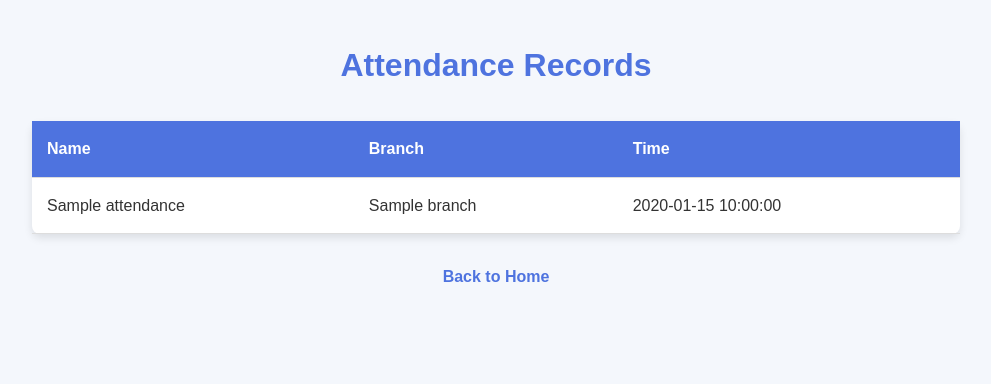
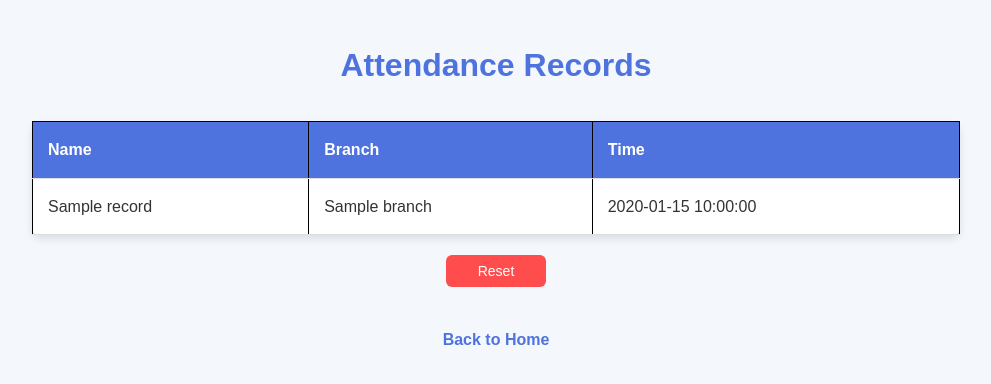
Before and after one commit to Abhinav-Sharmaaaa/Face-Recognition-Attendance-App, a Flask app: template templates/present.html in a window 1280 px wide. Shown: the top 384 px of the page, without its empty margins (144-1135 px from the left). Run offline with Flask 3, Linux system fonts and the light colour scheme; the template is opened without the code that fills it: most values are stand-ins (such as "Sample title", 1, 10 or a date in 2020); some libraries are stand-ins or nearby versions.

Commit message:
Fixed token mismatch on registration and marking the attendance

```diff
--- a/app.py
+++ b/app.py
@@ -1,75 +1,54 @@
 from flask import Flask, render_template, request, redirect, url_for, jsonify
 import requests
 import os
-import json
 from datetime import datetime
-from apscheduler.schedulers.background import BackgroundScheduler
 from PIL import Image
 import io
-import pyimgur
-from io import BytesIO
+import logging
+from dotenv import load_dotenv
+from flask_pymongo import PyMongo
+
+# Load environment variables
+load_dotenv()
+
+# Configure logging
+logging.basicConfig(level=logging.DEBUG)
+pymongo_logger = logging.getLogger('pymongo')
+pymongo_logger.setLevel(logging.WARNING)  # Suppress pymongo debug logs
 
 app = Flask(__name__)
 app.config['UPLOAD_FOLDER'] = './static/uploads'
 app.secret_key = 'your_secret_key'
 
+# MongoDB configuration
+app.config['MONGO_URI'] = os.environ.get('MONGO_URI')
+mongo = PyMongo(app)
+
 IMGUR_CLIENT_ID = '068bd6a3c24e96a'
 FACEPP_API_KEY = 'd3exJQVyMXEhVRT-imjnp-GOPetfs6x1'
 FACEPP_API_SECRET = 'pKC4ipn-73qLoaFD7fnK_t4jLjWKaM2q'
-FACEPP_FACESET_TOKEN = '4ee329037a47d8ac0e5d2a85ed496126'
-
-# Initialize storage files
-STUDENTS_FILE = 'students.json'
-ATTENDANCE_FILE = 'attendance.json'
-
-# Utility functions
-def load_data(file_path):
-    if not os.path.exists(file_path):
-        # Create an empty dictionary in the file if it doesn't exist
-        with open(file_path, 'w') as f:
-            json.dump({}, f)
-        return {}
-
-    with open(file_path, 'r') as f:
-        try:
-            data = json.load(f)
-            # Ensure the data is a dictionary
-            if not isinstance(data, dict):
-                data = {}
-            return data
-        except json.JSONDecodeError:
-            # Reset to an empty dictionary if JSON is invalid
-            with open(file_path, 'w') as f:
-                json.dump({}, f)
-            return {}
-
-def save_data(file, data):
-    with open(file, 'w') as f:
-        json.dump(data, f, indent=4)
+FACEPP_FACESET_TOKEN = '4ee329037a47d8ac0e5d2a85ed496126'  # Ensure this is correctly created in Face++
 
 def compress_image(image_path, max_size=(1024, 1024)):
-    """Compress the image to a reasonable size before saving."""
+    """Compress image before saving."""
     img = Image.open(image_path)
     img.thumbnail(max_size)
 
-    # Ensure the directory exists before saving the image
+    # Ensure directory exists
     compressed_image_dir = os.path.dirname(image_path)
     if not os.path.exists(compressed_image_dir):
         os.makedirs(compressed_image_dir)
 
-    # Construct the path for the compressed image
+    # Construct compressed image path
     base_filename, ext = os.path.splitext(image_path)
     compressed_image_path = base_filename + '_compressed' + ext
 
     img.save(compressed_image_path, optimize=True, quality=85)
     return compressed_image_path
 
-import requests
-
 def upload_to_imgur(image_file):
-    headers = {
-        'Authorization': f'Client-ID {IMGUR_CLIENT_ID}'
-    }
+    """Uploads an image to Imgur and returns the image URL."""
+    headers = {'Authorization': f'Client-ID {IMGUR_CLIENT_ID}'}
     response = requests.post(
         'https://api.imgur.com/3/image',
         headers=headers,
@@ -81,25 +60,19 @@
     else:
         raise Exception(f"Imgur upload failed: {response.status_code} - {response.text}")
 
-# Initialize files
-students = load_data(STUDENTS_FILE)
-attendance = load_data(ATTENDANCE_FILE)
-
-# Initialize the scheduler
-scheduler = BackgroundScheduler()
-
-def reset_attendance():
-    """This function resets the attendance data at midnight."""
-    global attendance
-    attendance = {}  # Reset the attendance dictionary
-    save_data(ATTENDANCE_FILE, attendance)
-    print("Attendance reset at midnight")
-
-# Schedule the reset task to run every day at midnight
-scheduler.add_job(func=reset_attendance, trigger='cron', hour=0, minute=0)
-
-# Start the scheduler
-scheduler.start()
+def add_face_to_faceset(face_token):
+    """Adds a face token to the Face++ FaceSet."""
+    response = requests.post(
+        'https://api-us.faceplusplus.com/facepp/v3/faceset/addface',
+        data={
+            'api_key': FACEPP_API_KEY,
+            'api_secret': FACEPP_API_SECRET,
+            'faceset_token': FACEPP_FACESET_TOKEN,
+            'face_tokens': face_token
+        }
+    )
+    result = response.json()
+    logging.debug(f"FaceSet add response: {result}")
 
 @app.route('/')
 def index():
@@ -115,17 +88,22 @@
         if not photo:
             return "Photo is required!", 400
 
+        # Check if uploaded file is an image
+        if not photo.content_type.startswith('image/'):
+            return "Uploaded file is not an image!", 400
+
         # Save photo locally
         photo_path = os.path.join(app.config['UPLOAD_FOLDER'], photo.filename)
         photo.save(photo_path)
 
-        # Compress the image before uploading
+        # Compress image before uploading
         compressed_photo_path = compress_image(photo_path)
 
-        # Upload to Imgur
-        imgur_link = upload_to_imgur(compressed_photo_path)
+        # Upload compressed image to Imgur
+        with open(compressed_photo_path, 'rb') as image_file:
+            imgur_link = upload_to_imgur(image_file)
 
-        # Register face with Face++ API
+        # Detect face with Face++ API
         with open(compressed_photo_path, 'rb') as image_file:
             response = requests.post(
                 'https://api-us.faceplusplus.com/facepp/v3/detect',
@@ -138,116 +116,28 @@
             return "No face detected in the image!", 400
 
         face_token = face_data['faces'][0]['face_token']
+        logging.debug(f"Registered face token: {face_token}")
 
         # Add face to FaceSet
-        requests.post(
-            'https://api-us.faceplusplus.com/facepp/v3/faceset/addface',
-            data={
-                'api_key': FACEPP_API_KEY,
-                'api_secret': FACEPP_API_SECRET,
-                'faceset_token': FACEPP_FACESET_TOKEN,
-                'face_tokens': face_token
-            }
-        )
+        add_face_to_faceset(face_token)
 
-        # Save student data
-        students[name] = {'branch': branch, 'photo': imgur_link, 'face_token': face_token}
-        save_data(STUDENTS_FILE, students)
+        # Save student data to MongoDB
+        new_student = {
+            'name': name,
+            'branch': branch,
+            'photo': imgur_link,
+            'face_token': face_token
+        }
+        mongo.db.students.insert_one(new_student)
 
         return redirect(url_for('index'))
     return render_template('register.html')
 
-@app.route('/edit_student/<name>', methods=['GET', 'POST'])
-def edit_student(name):
-    if name not in students:
-        return "Student not found!", 404
-
-    student_data = students[name]
-
-    if request.method == 'POST':
-        new_name = request.form['name']
-        new_branch = request.form['branch']
-        new_photo = request.files['photo']
-
-        if new_photo:
-            # Save the new photo
-            photo_path = os.path.join(app.config['UPLOAD_FOLDER'], new_photo.filename)
-            new_photo.save(photo_path)
-
-            # Compress the image before uploading
-            compressed_photo_path = compress_image(photo_path)
-
-            # Upload to Imgur
-            imgur_link = upload_to_imgur(compressed_photo_path)
-
-            # Register face with Face++ API (update face token)
-            with open(compressed_photo_path, 'rb') as image_file:
-                response = requests.post(
-                    'https://api-us.faceplusplus.com/facepp/v3/detect',
-                    data={'api_key': FACEPP_API_KEY, 'api_secret': FACEPP_API_SECRET},
-                    files={'image_file': image_file}
-                )
-
-            face_data = response.json()
-            if 'faces' not in face_data or len(face_data['faces']) == 0:
-                return "No face detected in the image!", 400
-
-            face_token = face_data['faces'][0]['face_token']
-
-            # Remove old face from FaceSet and add new face
-            requests.post(
-                'https://api-us.faceplusplus.com/facepp/v3/faceset/removeface',
-                data={
-                    'api_key': FACEPP_API_KEY,
-                    'api_secret': FACEPP_API_SECRET,
-                    'faceset_token': FACEPP_FACESET_TOKEN,
-                    'face_tokens': student_data['face_token']
-                }
-            )
-            requests.post(
-                'https://api-us.faceplusplus.com/facepp/v3/faceset/addface',
-                data={
-                    'api_key': FACEPP_API_KEY,
-                    'api_secret': FACEPP_API_SECRET,
-                    'faceset_token': FACEPP_FACESET_TOKEN,
-                    'face_tokens': face_token
-                }
-            )
-
-            student_data['face_token'] = face_token
-
-        # Update the student information
-        student_data['branch'] = new_branch
-        student_data['photo'] = imgur_link if new_photo else student_data['photo']
-        students[new_name] = student_data
-        if new_name != name:
-            del students[name]
-
-        save_data(STUDENTS_FILE, students)
-
-        return redirect(url_for('index'))
-
-    return render_template('edit_student.html', student=student_data)
-
 @app.route('/remove_student/<name>', methods=['POST'])
 def remove_student(name):
-    if name not in students:
+    result = mongo.db.students.delete_one({'name': name})
+    if result.deleted_count == 0:
         return "Student not found!", 404
-
-    student_data = students.pop(name)
-
-    # Remove the face from Face++ FaceSet
-    requests.post(
-        'https://api-us.faceplusplus.com/facepp/v3/faceset/removeface',
-        data={
-            'api_key': FACEPP_API_KEY,
-            'api_secret': FACEPP_API_SECRET,
-            'faceset_token': FACEPP_FACESET_TOKEN,
-            'face_tokens': student_data['face_token']
-        }
-    )
-
-    save_data(STUDENTS_FILE, students)
 
     return redirect(url_for('students_view'))
 
@@ -258,17 +148,12 @@
         if not photo:
             return "Photo is required!", 400
 
-        # Use BytesIO to handle the image in memory
-        image_stream = BytesIO()
-        photo.save(image_stream)
-        image_stream.seek(0)  # Move to the beginning of the stream
+        # Convert image to bytes
+        image_bytes = io.BytesIO()
+        photo.save(image_bytes)
+        image_bytes.seek(0)
 
-        # Upload to Imgur
-        imgur_link = upload_to_imgur(image_stream)
-
-        # Detect face
-        # You can use the image_stream again if needed for face detection
-        image_stream.seek(0)  # Reset the stream position
+        # Search for the face in the FaceSet
         response = requests.post(
             'https://api-us.faceplusplus.com/facepp/v3/search',
             data={
@@ -276,36 +161,52 @@
                 'api_secret': FACEPP_API_SECRET,
                 'faceset_token': FACEPP_FACESET_TOKEN
             },
-            files={'image_file': image_stream}
+            files={'image_file': image_bytes}
         )
 
         result = response.json()
-        if 'results' not in result or len(result['results']) == 0:
+        logging.debug(f"Face++ search response: {result}")
+
+        if 'results' in result and len(result['results']) > 0:
+            face_token = result['results'][0]['face_token']
+            confidence = result['results'][0]['confidence']
+            logging.debug(f"Detected face token: {face_token}, Confidence: {confidence}")
+
+            # Confidence threshold
+            if confidence < 75:
+                return "Face not recognized with enough confidence!", 400
+
+            # Find the student by face token
+            student = mongo.db.students.find_one({'face_token': face_token})
+            if student:
+                attendance_record = {
+                    'student_name': student['name'],
+                    'branch': student['branch'],
+                    'time': datetime.now().strftime('%Y-%m-%d %H:%M:%S')
+                }
+                mongo.db.attendance.insert_one(attendance_record)
+                return redirect(url_for('index'))
+
+            return "Student not found!", 404
+        else:
             return "No matching face found!", 400
 
-        face_token = result['results'][0]['face_token']
-        for name, data in students.items():
-            if data['face_token'] == face_token:
-                attendance[name] = {'branch': data['branch'], 'time': datetime.now().strftime('%Y-%m-%d %H:%M:%S')}
-                save_data(ATTENDANCE_FILE, attendance)
-                return redirect(url_for('index'))
-
-        return "Student not found!", 404
     return render_template('attendance.html')
 
 @app.route('/students')
 def students_view():
+    students = mongo.db.students.find()
     return render_template('students.html', students=students)
 
 @app.route('/present')
 def present_view():
-    return render_template('present.html', attendance=attendance)
+    attendance_records = mongo.db.attendance.find()
+    return render_template('present.html', attendance=attendance_records)
 
 @app.route('/reset_attendance', methods=['POST'])
 def reset_attendance_route():
-    reset_attendance()  # Call the function to reset attendance
+    mongo.db.attendance.delete_many({})
     return jsonify({"message": "Attendance has been reset."}), 200
 
 if __name__ == '__main__':
-    port = int(os.environ.get('PORT', 5000))  # Use the PORT environment variable or default to 5000
-    app.run(debug=True, host='0.0.0.0', port=port)  # Listen on all network interfaces
+    app.run(debug=True, host='0.0.0.0', port=5000)
--- a/templates/present.html
+++ b/templates/present.html
@@ -5,6 +5,51 @@
     <meta name="viewport" content="width=device-width, initial-scale=1.0">
     <title>Attendance</title>
     <link rel="stylesheet" href="{{ url_for('static', filename='styles.css') }}">
+    <style>
+        /* Centering everything */
+        .container {
+            text-align: center;
+        }
+
+        /* Table styling */
+        table {
+            margin: 0 auto; /* Centers the table */
+            border-collapse: collapse;
+            width: 80%;
+        }
+
+        th, td {
+            border: 1px solid black;
+            padding: 8px;
+            text-align: center;
+        }
+
+        /* Reset button styling */
+        #resetButton {
+            background-color: #ff4d4d;
+            color: white;
+            width: 100px; /* Smaller width */
+            padding: 8px;
+            font-size: 14px;
+            border: none;
+            border-radius: 6px; /* Rounded edges */
+            cursor: pointer;
+            margin-top: 20px;
+            display: inline-block; /* Prevents full width */
+            transition: background 0.3s;
+        }
+
+        #resetButton:hover {
+            background-color: #cc0000;
+        }
+
+        /* Success message styling */
+        #resetMessage {
+            display: none;
+            color: green;
+            margin-top: 10px;
+        }
+    </style>
 </head>
 <body>
     <div class="container">
@@ -18,16 +63,39 @@
                 </tr>
             </thead>
             <tbody>
-                {% for name, data in attendance.items() %}
+                {% for record in attendance %}
                 <tr>
-                    <td>{{ name }}</td>
-                    <td>{{ data['branch'] }}</td>
-                    <td>{{ data['time'] }}</td>
+                    <td>{{ record.student_name }}</td>
+                    <td>{{ record.branch }}</td>
+                    <td>{{ record.time }}</td>
                 </tr>
                 {% endfor %}
             </tbody>
         </table>
+
+        <!-- Centered Reset Button -->
+        <button id="resetButton">Reset</button>
+        <p id="resetMessage">Attendance has been reset.</p>
+
+        <br>
         <a href="/">Back to Home</a>
     </div>
+
+    <script>
+        document.getElementById("resetButton").addEventListener("click", function() {
+            if (confirm("Are you sure you want to reset all attendance records?")) {
+                fetch("/reset_attendance", {
+                    method: "POST",
+                    headers: { "Content-Type": "application/json" }
+                })
+                .then(response => response.json())
+                .then(data => {
+                    document.getElementById("resetMessage").style.display = "block";
+                    setTimeout(() => location.reload(), 1000);
+                })
+                .catch(error => console.error("Error:", error));
+            }
+        });
+    </script>
 </body>
 </html>
```
Also changed, not shown: templates/students.html (+4 -4 lines), instance/students.db (added), 1 other file.
